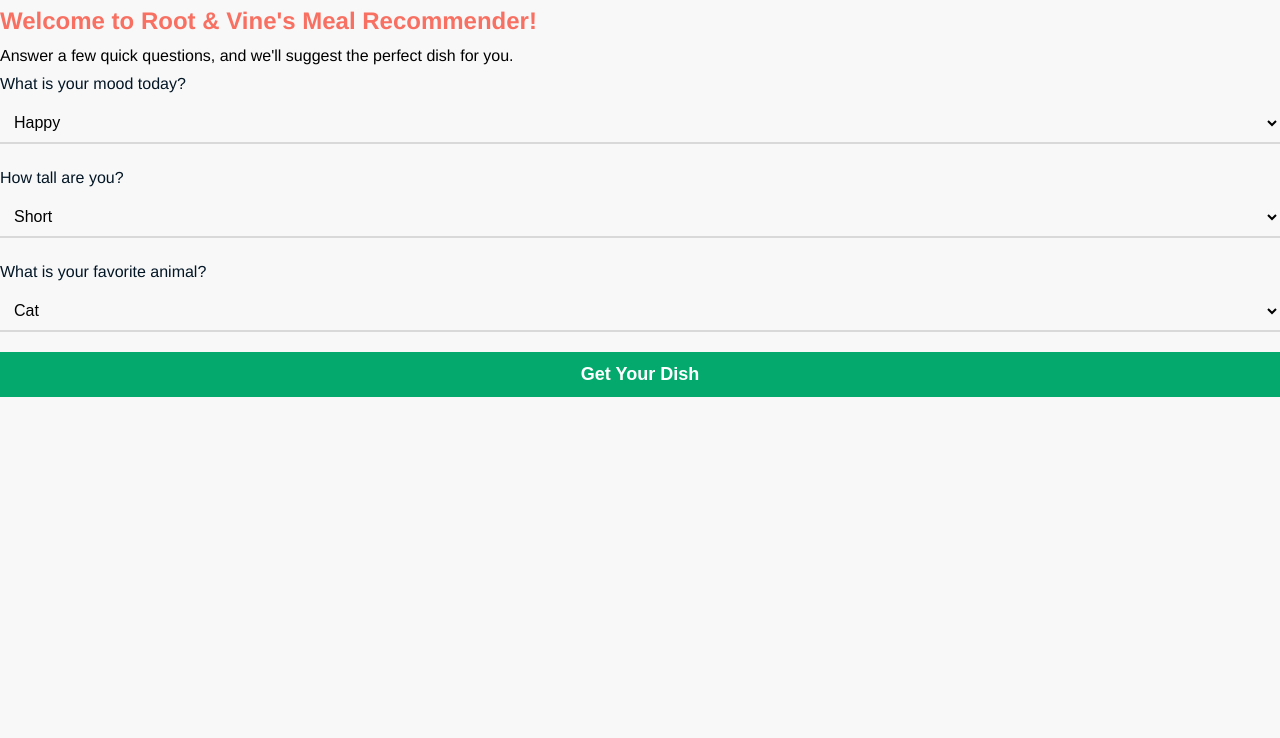
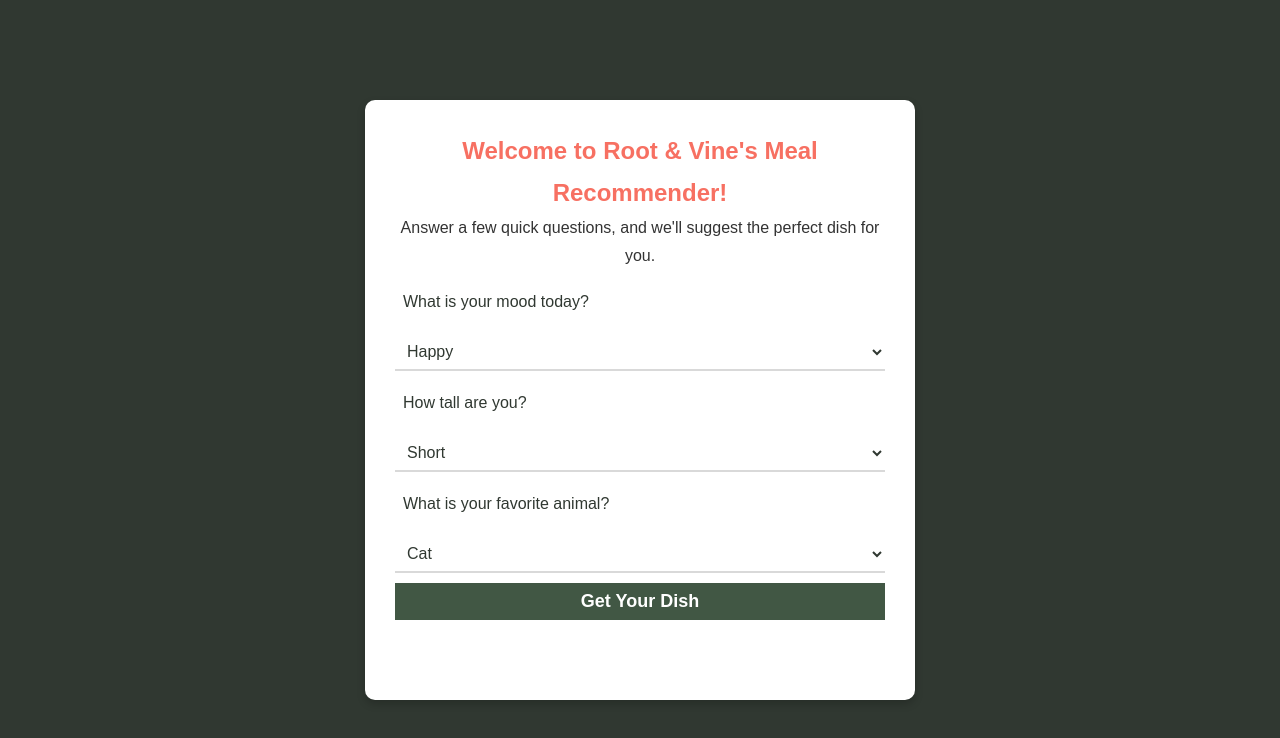
Before and after one commit to salomecastillo/TSA-Webmaster, a plain HTML site: page chatBot.html in a window 1280 px wide. Drawn offline with Linux system fonts and the light colour scheme.

Commit message:
Update styles.css

```diff
--- a/styles.css
+++ b/styles.css
@@ -861,3 +861,48 @@ body {
     max-width: 800px; /* Prevents excessive width */
     font-family:"Gowun Dodum", serif, bold;
 }
+.chatbot__page {
+    font-family: Arial, sans-serif;
+    background-color: #303831;
+    color: white;
+    display: flex;
+    justify-content: center;
+    align-items: center;
+    height: 100vh;
+}
+
+.chatbot__container {
+    background: white;
+    color: #333;
+    padding: 30px;
+    border-radius: 10px;
+    box-shadow: 0 4px 8px rgba(0, 0, 0, 0.2);
+    text-align: center;
+    width: 550px;
+}
+
+label, select, button {
+    color:#303831;
+    display: block;
+    width: 100%;
+    margin: 10px 0;
+    padding: 8px;
+}
+
+button {
+    background-color: #415744;
+    color: white;
+    border: none;
+    cursor: pointer;
+}
+
+button:hover {
+    background-color: #3e4a42;
+}
+
+#result {
+    color: #993535;
+    margin-top: 50px;
+    font-weight: bold;
+    font-size: 20px;
+}
```
